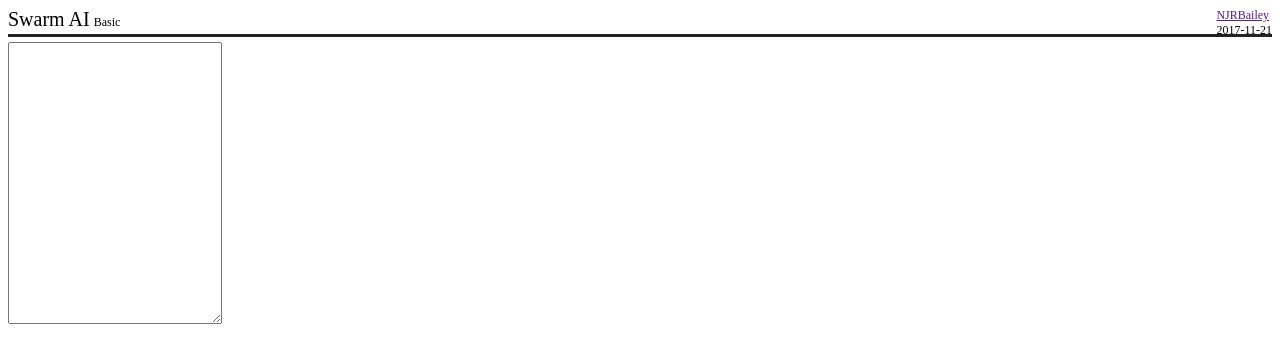
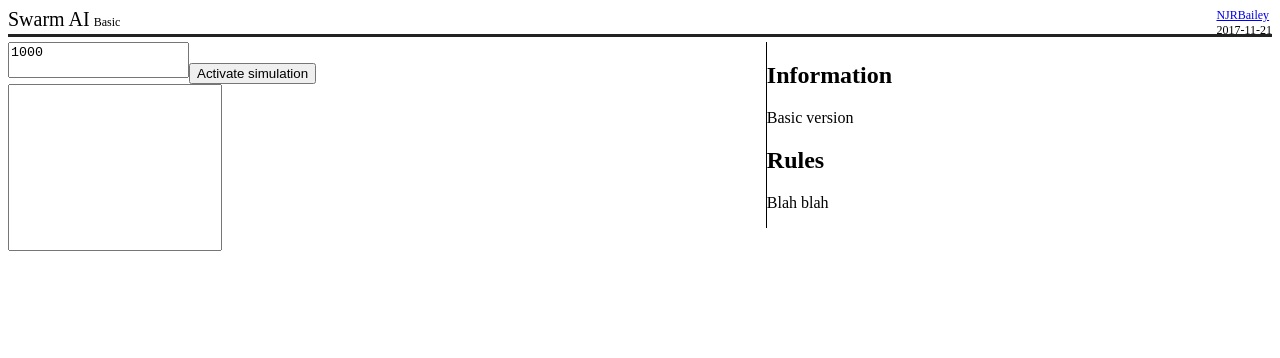
Before and after one commit to NJRBailey/swarmAI, a website: page static/index.html in a window 1280 px wide. Drawn offline with Linux system fonts and the light colour scheme.

Commit message:
Additional GUI elements added for setting time and activating simulation

```diff
--- a/static/index.html
+++ b/static/index.html
@@ -1,7 +1,9 @@
 <!DOCTYPE html>
 <meta charset="utf-8">
 <html>
+
 <head>
+  <title>NJRBailey - Swarm AI - Basic</title>
   <style>
     #header {
       width: 100%;
@@ -10,15 +12,34 @@
       padding-bottom: 3px;
       margin-bottom: 5px;
     }
+
     #title {
       font-size: 20px;
     }
+
     #subtitle {
       font-size: 12px;
     }
+
     #credits {
       font-size: 12px;
       float: right;
+    }
+
+    #content {
+      height: 100%;
+      display: flex;
+    }
+
+    #simulation {
+      flex: 6;
+      height: 100%;
+    }
+
+    #information {
+      flex: 4;
+      height: 100%;
+      border-left: 1px solid black;
     }
   </style>
 </head>
@@ -29,15 +50,31 @@
     <span id="subtitle">Basic</span>
 
     <span id="credits">
-        <a href="">NJRBailey</a>
-        <br>
-        2017-11-21
+      <a href="http://njrbailey.uk/">NJRBailey</a>
+      <br> 2017-11-21
     </span>
   </header>
 
+  <div id="content">
     <div id="simulation">
       <!-- Include the simulation class -->
       <script type="text/javascript" src="loader.js"></script>
     </div>
+    <div id="information">
+      <h2>
+        Information
+      </h2>
+      <p>
+        Basic version
+      </p>
+      <h2>
+        Rules
+      </h2>
+      <p>
+        Blah blah
+      </p>
+    </div>
+  </div>
 </body>
+
 </html>
--- a/static/loader.js
+++ b/static/loader.js
@@ -834,20 +834,40 @@ var _createClass = function () { function defineProperties(target, props) { for
 function _classCallCheck(instance, Constructor) { if (!(instance instanceof Constructor)) { throw new TypeError("Cannot call a class as a function"); } }
 
 var terminalGui = exports.terminalGui = function () {
-
   /**
    * Loads the output textarea onto the page
    */
-  function terminalGui(rows, columns) {
+  function terminalGui(rows, columns, simulation) {
+    var _this = this;
+
     _classCallCheck(this, terminalGui);
 
-    var outputArea = document.getElementById('simulation');
-    this.output = document.createElement('textarea');
-    this.output.style.fontSize = '20px';
-    this.output.style.overflow = 'visible';
-    this.output.rows = rows * 2;
+    this.simulation = simulation;
+    var outputArea = document.getElementById("simulation");
+    var controls = document.createElement('div');
+    var display = document.createElement('div');
+    outputArea.appendChild(controls);
+    outputArea.appendChild(display);
+
+    this.tickTimeInput = document.createElement("textarea");
+    this.tickTimeInput.style.resize = "none";
+    this.tickTimeInput.value = 1000;
+    controls.appendChild(this.tickTimeInput);
+
+    this.activate = document.createElement("button");
+    this.activate.innerHTML = 'Activate simulation';
+    this.activate.addEventListener('click', function () {
+      _this.simulation.activateAll(_this.tickTimeInput.value);
+    });
+    controls.appendChild(this.activate);
+
+    this.output = document.createElement("textarea");
+    this.output.style.fontSize = "20px";
+    this.output.style.overflow = "visible";
+    this.output.rows = rows + 1;
     this.output.cols = columns * 2;
-    outputArea.appendChild(this.output);
+    this.output.style.resize = 'none';
+    display.appendChild(this.output);
   }
 
   /**
@@ -859,8 +879,8 @@ var terminalGui = exports.terminalGui = function () {
   _createClass(terminalGui, [{
     key: 'updateGui',
     value: function updateGui(area) {
-      this.output.value = '';
-      var display = '';
+      this.output.value = "";
+      var display = "";
       var _iteratorNormalCompletion = true;
       var _didIteratorError = false;
       var _iteratorError = undefined;
@@ -869,7 +889,7 @@ var terminalGui = exports.terminalGui = function () {
         for (var _iterator = area[Symbol.iterator](), _step; !(_iteratorNormalCompletion = (_step = _iterator.next()).done); _iteratorNormalCompletion = true) {
           var row = _step.value;
 
-          display = display.concat(row.toString().replace(/,/g, ' ') + '\n');
+          display = display.concat(row.toString().replace(/,/g, " ") + "\n");
         }
       } catch (err) {
         _didIteratorError = true;
@@ -1350,7 +1370,7 @@ var Simulation = exports.Simulation = function () {
     }
 
     // The gui we'll use to view the simulation
-    this.gui = new _terminalGui.terminalGui(this.area.length, this.area[0].length);
+    this.gui = new _terminalGui.terminalGui(this.area.length, this.area[0].length, this);
   }
 
   /**
@@ -1469,22 +1489,22 @@ var Simulation = exports.Simulation = function () {
     }
 
     /**
-     * Prints the simulation map (for a terminal game)
+     * Activates all Actors on the map
+     * @param {Integer} time The tick time in ms
      */
 
   }, {
-    key: 'print',
-    value: function print() {
-      var simulationArea = this.area;
+    key: 'activateAll',
+    value: function activateAll(time) {
       var _iteratorNormalCompletion5 = true;
       var _didIteratorError5 = false;
       var _iteratorError5 = undefined;
 
       try {
-        for (var _iterator5 = simulationArea[Symbol.iterator](), _step5; !(_iteratorNormalCompletion5 = (_step5 = _iterator5.next()).done); _iteratorNormalCompletion5 = true) {
-          var row = _step5.value;
-
-          console.log(row);
+        for (var _iterator5 = this.actors[Symbol.iterator](), _step5; !(_iteratorNormalCompletion5 = (_step5 = _iterator5.next()).done); _iteratorNormalCompletion5 = true) {
+          var actor = _step5.value;
+
+          actor.activate(time);
         }
       } catch (err) {
         _didIteratorError5 = true;
@@ -1497,6 +1517,40 @@ var Simulation = exports.Simulation = function () {
         } finally {
           if (_didIteratorError5) {
             throw _iteratorError5;
+          }
+        }
+      }
+    }
+
+    /**
+     * Prints the simulation map (for a terminal game)
+     */
+
+  }, {
+    key: 'print',
+    value: function print() {
+      var simulationArea = this.area;
+      var _iteratorNormalCompletion6 = true;
+      var _didIteratorError6 = false;
+      var _iteratorError6 = undefined;
+
+      try {
+        for (var _iterator6 = simulationArea[Symbol.iterator](), _step6; !(_iteratorNormalCompletion6 = (_step6 = _iterator6.next()).done); _iteratorNormalCompletion6 = true) {
+          var row = _step6.value;
+
+          console.log(row);
+        }
+      } catch (err) {
+        _didIteratorError6 = true;
+        _iteratorError6 = err;
+      } finally {
+        try {
+          if (!_iteratorNormalCompletion6 && _iterator6.return) {
+            _iterator6.return();
+          }
+        } finally {
+          if (_didIteratorError6) {
+            throw _iteratorError6;
           }
         }
       }
```
Also changed, not shown: src/gui/terminal-gui.js (+31 -12 lines), src/index.html (+34 -3 lines), src/simulation.js (+11 -1 lines), static/gui/terminal-gui.js (+31 -11 lines), static/simulation.js (+77 -23 lines). Lines whose indentation alone changed are shown as unchanged.
